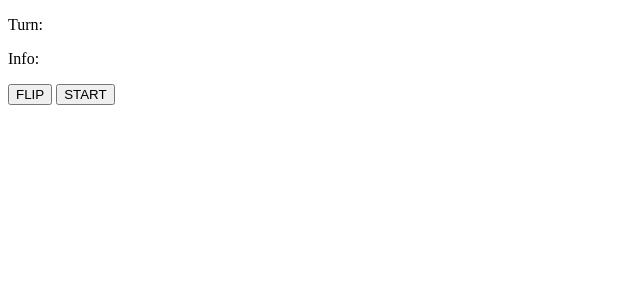
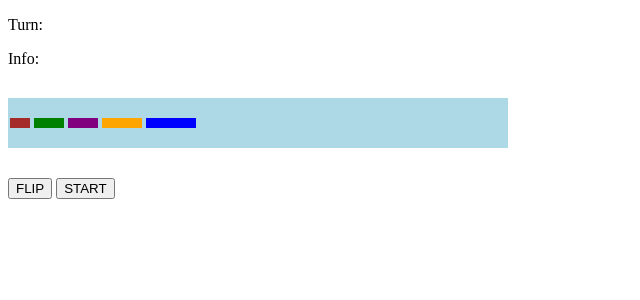
Before and after one commit to Eddj05/Battleships, a PHP site: page /index.html in a window 1280 px wide. Shown: the top 300 px of the page, without its empty margins (0-640 px from the left). Run offline with PHP 8.4, Linux system fonts and the light colour scheme.

Commit message:
add the css to make the ships

```diff
--- a/css/style.css
+++ b/css/style.css
@@ -22,3 +22,62 @@ body {
     background-color: blue;
     color: white;
 }
+
+.option-container{
+    width: 500px;
+    height: 50px;
+    margin: 30px 0;
+    background-color: lightblue;
+    display: flex;
+    align-items: center;
+}
+
+.destroyer {
+    background-color: brown;
+}
+
+.destroyer-preview {
+    width: 20px;
+    height: 10px;
+    margin: 2px;
+}
+
+.submarine {
+    background-color: green;
+}
+
+.submarine-preview {
+    width: 30px;
+    height: 10px;
+    margin: 2px;
+}
+
+.cruiser {
+    background-color: purple;
+}
+
+.cruiser-preview {
+    width: 30px;
+    height: 10px;
+    margin: 2px;
+}
+
+.battleship {
+    background-color: orange;
+}
+
+.battleship-preview {
+    width: 40px;
+    height: 10px;
+    margin: 2px;
+}
+
+.carrier {
+    background-color: blue;
+}
+
+.carrier-preview {
+    width: 50px;
+    height: 10px;
+    margin: 2px;
+}
```
